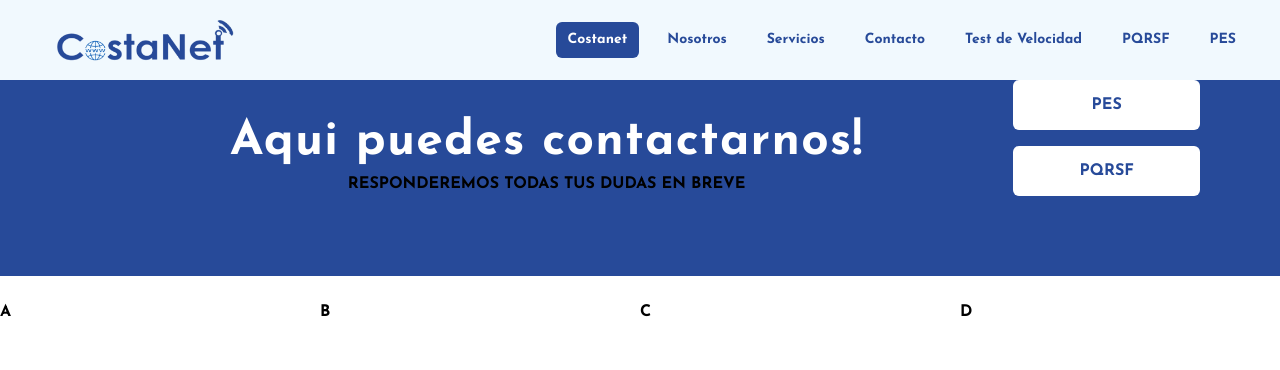
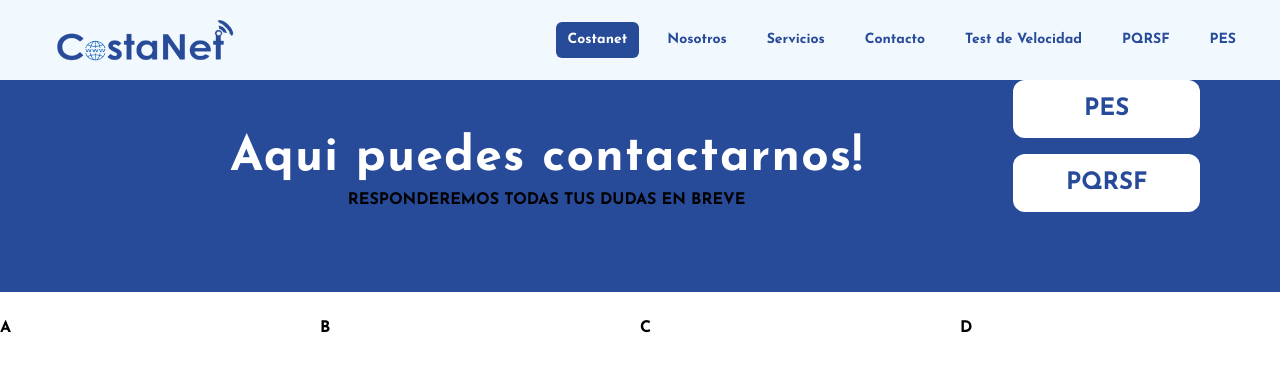
Before and after one commit to labs-company/costanet, a Next.js app: page /contacto in a window 1280 px wide. Shown: the top 370 px of the page. Built offline with nearby package versions, Linux system fonts and the light colour scheme.

Commit message:
se modifica tipografia josefin_sans (#42)

```diff
--- a/app/contacto/page.tsx
+++ b/app/contacto/page.tsx
@@ -1,4 +1,3 @@
-import { Button } from "@mui/material";
 import Grid from "@mui/material/Unstable_Grid2/Grid2";
 
 export default function PageContacto() {
@@ -17,7 +16,7 @@ export default function PageContacto() {
           <h2 className="text-white font-bold text-5xl tracking-wide leading-tight">
             Aqui puedes contactarnos!
           </h2>
-          <p>RESPONDEREMOS TODAS TUS DUDAS EN BREVE</p>
+          <p className="">RESPONDEREMOS TODAS TUS DUDAS EN BREVE</p>
         </Grid>
         <Grid
           xs={2}
@@ -29,13 +28,13 @@ export default function PageContacto() {
             alignItems: "center",
           }}
         >
-          <div className="w-full flex flex-col">
-            <button className="rounded-md border border-transparent bg-white px-8 py-3 text-center font-medium text-letter">
+          <div className="w-full flex flex-col justify-center">
+            <button className="rounded-xl border border-transparent bg-white px-8 py-3 text-center font-medium text-letter text-2xl">
               PES
             </button>
           </div>
-          <div className="w-full flex flex-col">
-            <button className="rounded-md border border-transparent bg-white px-8 py-3 text-center font-medium text-letter">
+          <div className="w-full flex flex-col justify-center">
+            <button className="rounded-xl border border-transparent bg-white px-8 py-3 text-center font-medium text-letter text-2xl">
               PQRSF
             </button>
           </div>
```
